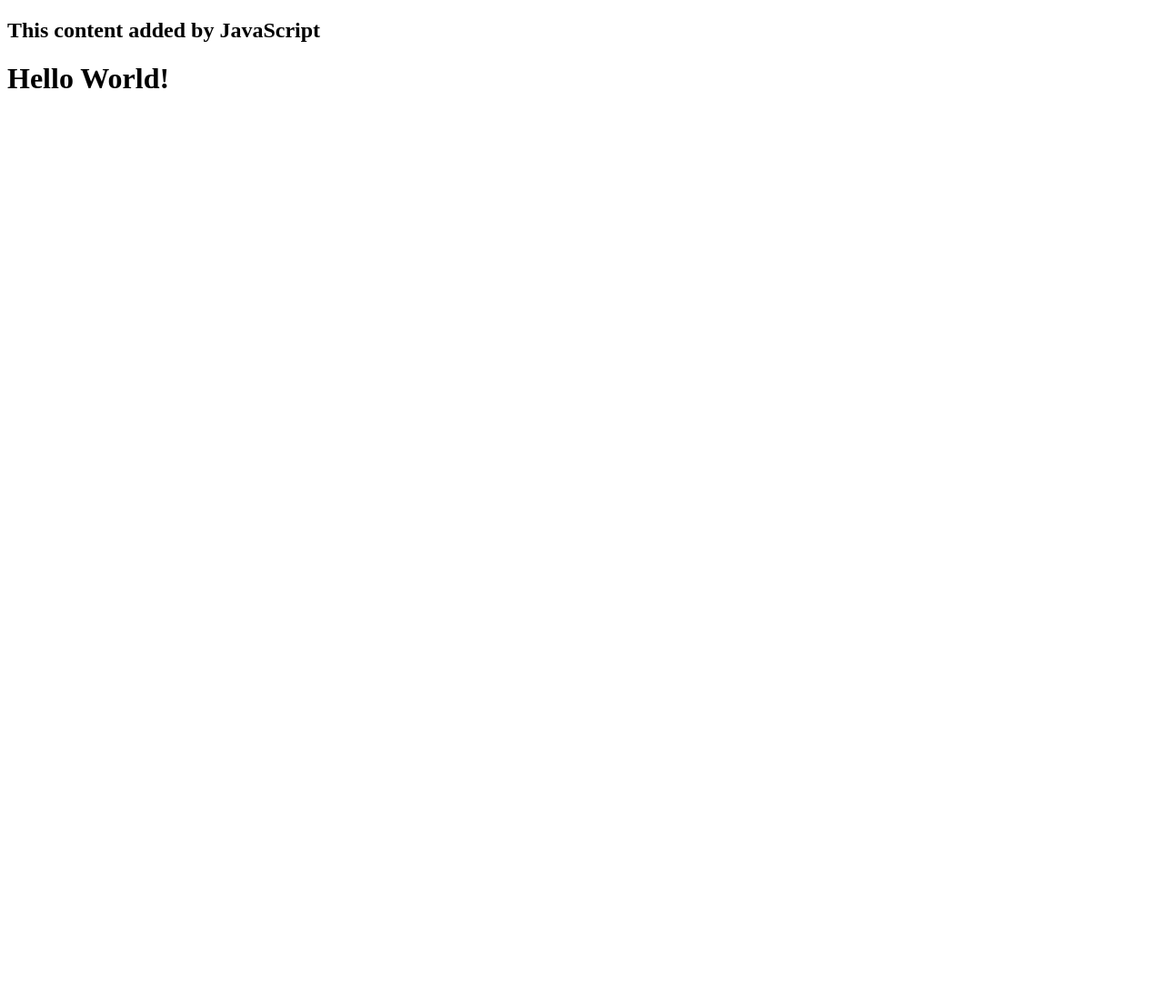
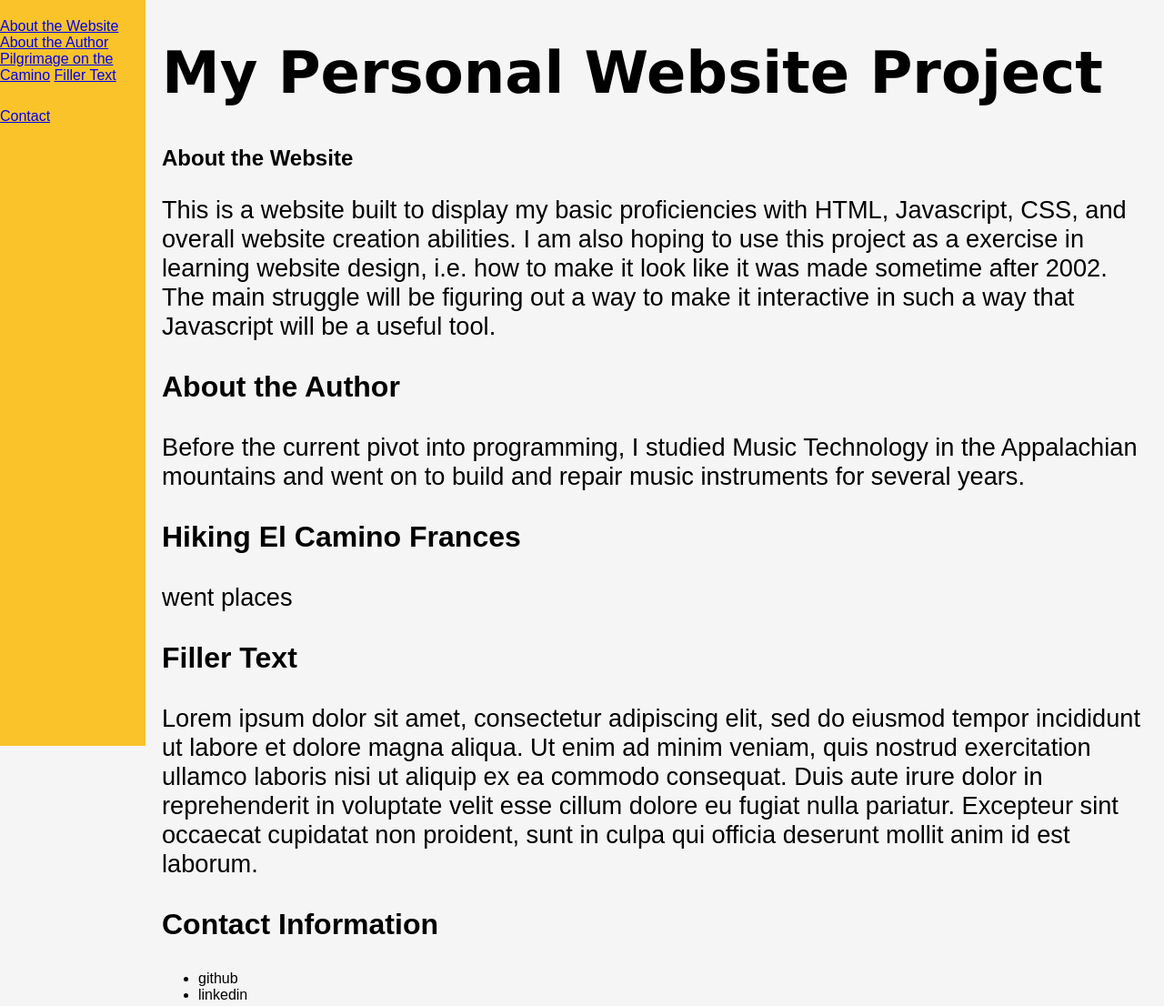
Before and after one commit to flubber2077/my-personal-website, a plain HTML site: page index.html in a window 1280 px wide. Shown: the top 1106 px of the page at 91% size. Before the commit the page ends 800 px from the top, so only its background shows below. Drawn offline with Linux system fonts and the light colour scheme.

Commit message:
fill out text of website, add sidebar, and update css

```diff
--- a/index.html
+++ b/index.html
@@ -2,10 +2,39 @@
 <html lang="en">
   <head>
     <link rel="stylesheet" href="style.css" />
-    <title>My Personal Website</title>
+    <title>Personal Website</title>
   </head>
   <body>
+    <div class="sidenav">
+      <a href="#website">About the Website</a>
+      <a href="#author">About the Author</a>
+      <a href="#camino">Pilgrimage on the Camino</a>
+      <a href="#filler">Filler Text</a>
+      <p></p>
+      <a href="#">Contact</a>
+    </div>
+    <div class = "main">
     <script src="script.js"></script>
-    <h1>Hello World!</h1>
+    <h1>My Personal Website Project</h1>
+    <h2 id="website">About the Website</h2>
+    <p>
+      This is a website built to display my basic proficiencies with HTML, Javascript, CSS, and overall website creation abilities. I am also hoping to use this project as a exercise in learning website design, i.e. how to make it look like it was made sometime after 2002. The main struggle will be figuring out a way to make it interactive in such a way that Javascript will be a useful tool.</p>
+    <h3 id="author">About the Author</h3>
+    <p>
+      Before the current pivot into programming, I studied Music Technology in the Appalachian mountains and went on to build and repair music instruments for several years.</p>
+    <h3 id="camino">Hiking El Camino Frances</h3>
+    <p>
+      went places
+    </p>
+    <h3 id="filler">Filler Text</h3>
+    <p>
+      Lorem ipsum dolor sit amet, consectetur adipiscing elit, sed do eiusmod tempor incididunt ut labore et dolore magna aliqua. Ut enim ad minim veniam, quis nostrud exercitation ullamco laboris nisi ut aliquip ex ea commodo consequat. Duis aute irure dolor in reprehenderit in voluptate velit esse cillum dolore eu fugiat nulla pariatur. Excepteur sint occaecat cupidatat non proident, sunt in culpa qui officia deserunt mollit anim id est laborum.
+    </p>
+    <h3 id="contact">Contact Information</h3>
+    <ul>
+      <li>github</li>
+      <li>linkedin</li>
+    </ul>
+  </div>
   </body>
 </html>
--- a/style.css
+++ b/style.css
@@ -0,0 +1,36 @@
+body {
+    background: whitesmoke;
+    font-family: Sans-Serif;
+  }
+
+  .sidenav {
+    height: 100%; /* Full-height: remove this if you want "auto" height */
+    width: 160px; /* Set the width of the sidebar */
+    position: fixed; /* Fixed Sidebar (stay in place on scroll) */
+    z-index: 1; /* Stay on top */
+    top: 0; /* Stay at the top */
+    left: 0;
+    background-color: rgb(250, 195, 42); /* Black */
+    overflow-x: hidden; /* Disable horizontal scroll */
+    padding-top: 20px;
+  }
+
+  /* Style page content */
+.main {
+  margin-left: 160px; /* Same as the width of the sidebar */
+  padding: 0px 10px;
+
+}
+
+h1 {
+  font-size:5vw;
+  font-family:Verdana, Geneva, Tahoma, sans-serif;
+}
+
+h3 {
+  font-size:2em;
+}
+
+p {
+  font-size: 1.7em;
+}
```
